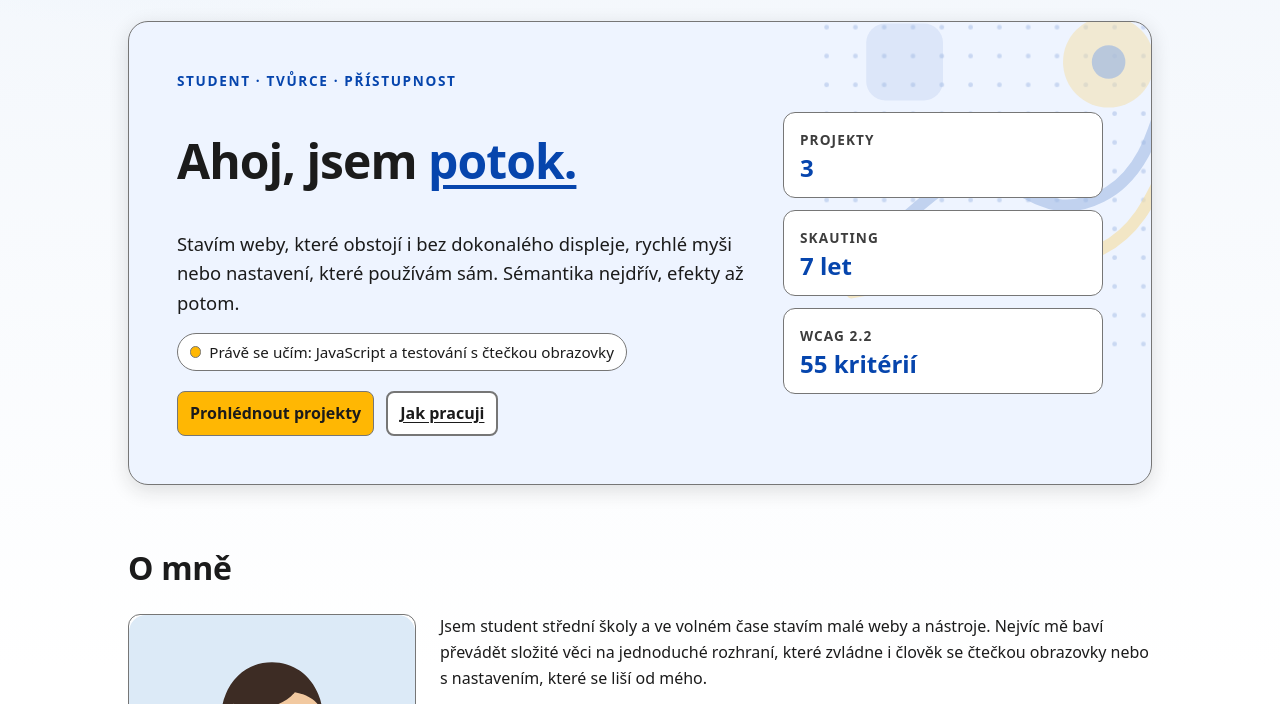
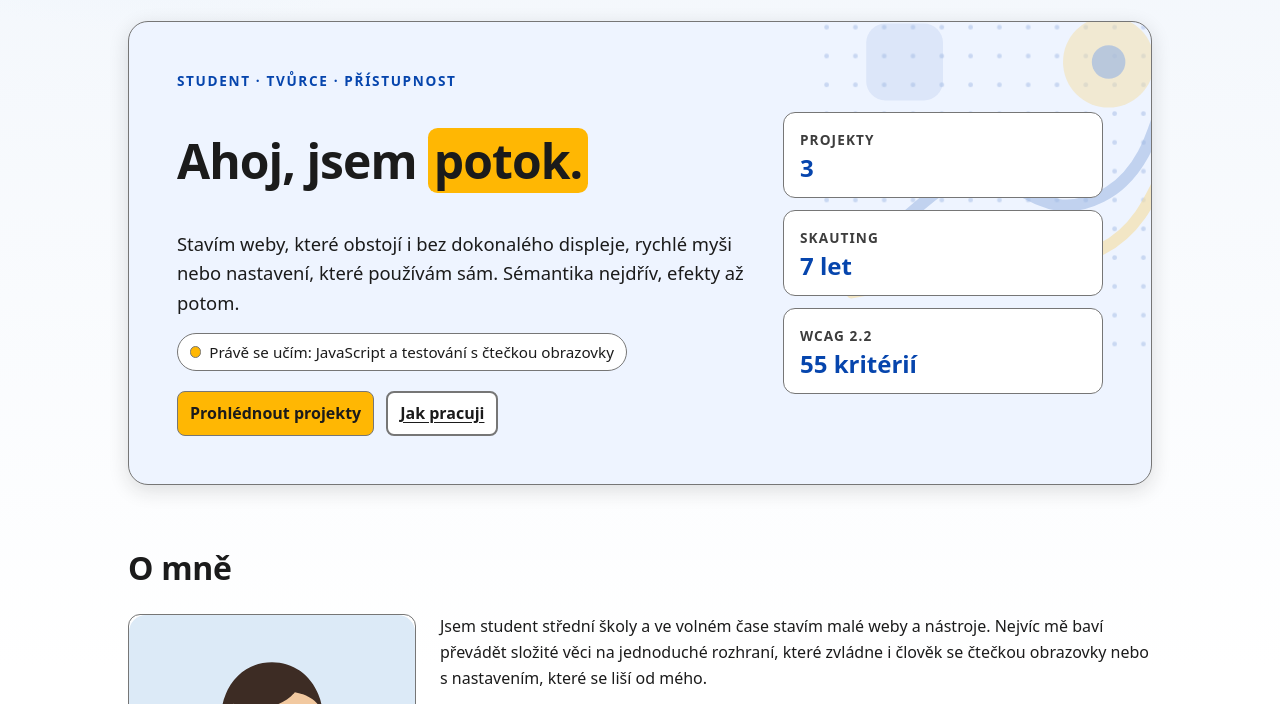
Before and after one commit to KyblikPlnejCeleru/osobni-stranka, a plain HTML site: page index.html in a window 1280 px wide. Shown: the part 69-773 px from the top of the page. Drawn offline with Linux system fonts and the light colour scheme.

Commit message:
a11y: WAVE upozornění alt textu a podtržení

```diff
--- a/css/style.css
+++ b/css/style.css
@@ -221,10 +221,12 @@ section { margin-block: 3rem 4rem; }
 }
 
 .jmeno {
-  color: var(--barva-akcentu);
-  text-decoration: underline;
-  text-decoration-thickness: 0.08em;
-  text-underline-offset: 0.12em;
+  padding: 0 0.12em;
+  background-color: var(--barva-zdrazneni);
+  color: var(--barva-tlacitko-textu);
+  border-radius: 0.2em;
+  font-weight: 800;
+  text-decoration: none;
 }
 
 .status {
--- a/index.html
+++ b/index.html
@@ -256,7 +256,7 @@
         <img
           class="brainrot-obrazek"
           src="assets/img/tung-tung-tung-sahur.svg"
-          alt="Vlastní ilustrace: dřevěný kentongan s tváří, rukama a nohama drží dřevěnou pálku; inspirováno memem Tung Tung Tung Sahur"
+          alt="Vlastní ilustrace dřevěného bubnu s tváří a pálkou, inspirovaná memem Tung Tung Tung Sahur"
           width="640"
           height="640"
           loading="lazy"
```
